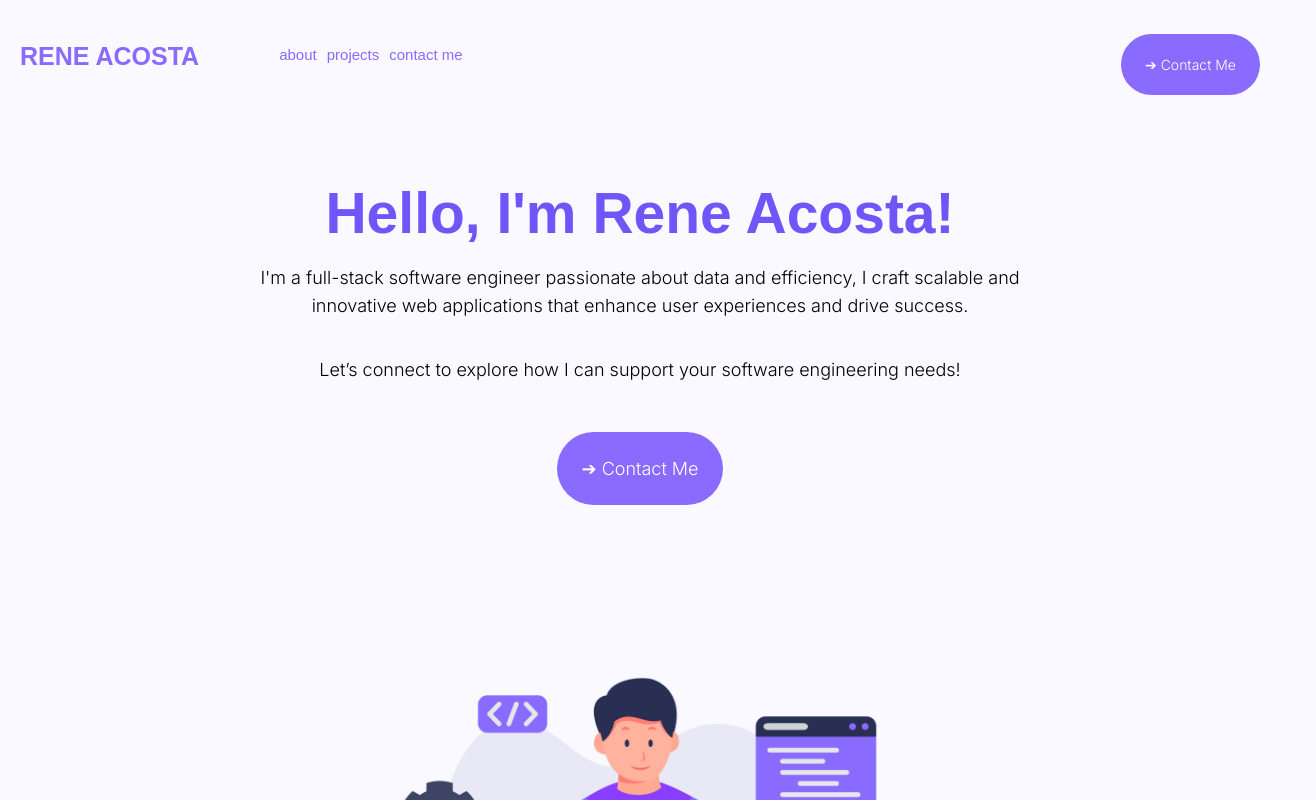
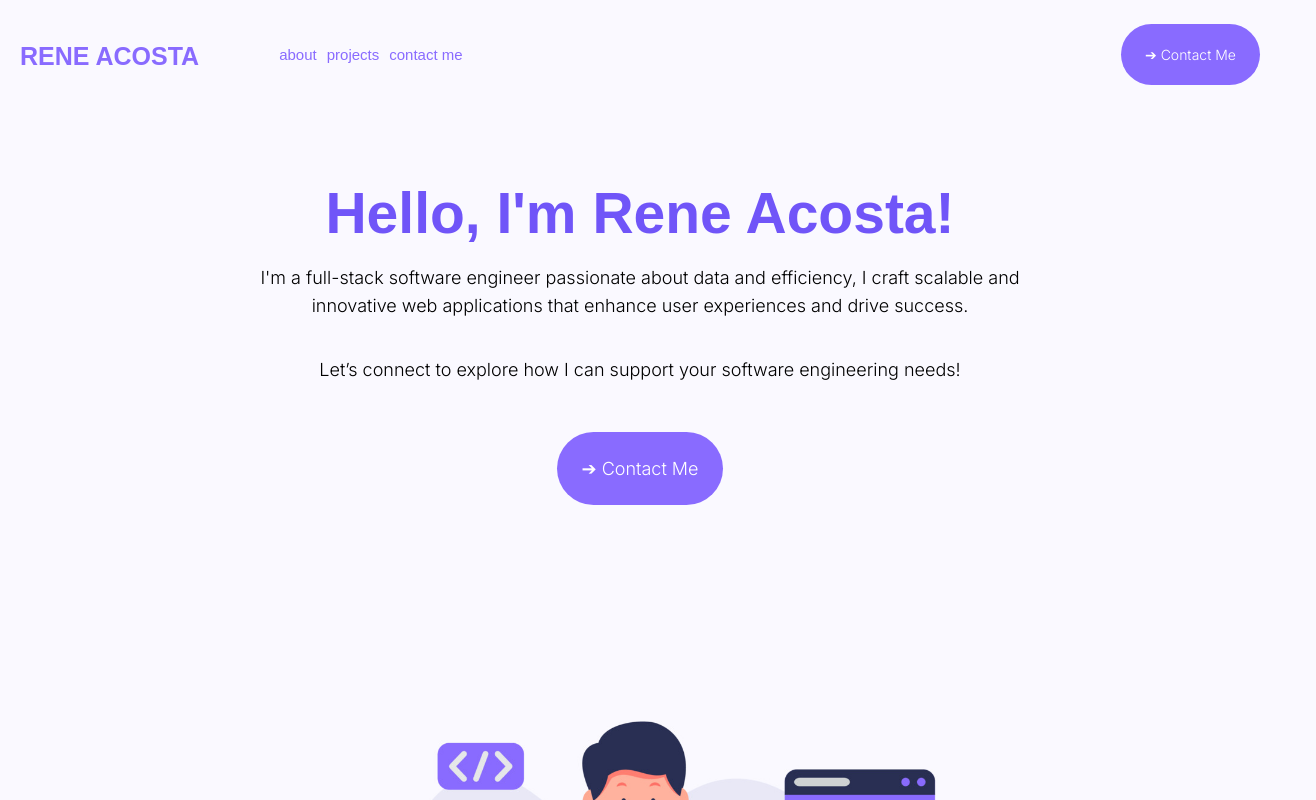
Before and after one commit to racosta323/rene-acosta-portfolio, a React (Create React App) app: page / in a window 1280 px wide. Shown: the top 800 px of the page, 1316 px wide, since content can reach past the window. Built offline with nearby package versions, Linux system fonts and the light colour scheme; a web font is replaced by a local one.

Commit message:
updates button on navbar to fit on screen

```diff
--- a/src/App.css
+++ b/src/App.css
@@ -1,3 +1,6 @@
+#root {
+  display: flex;
+}
 
 .reneimg {
   border-radius: 50%;
@@ -10,12 +13,6 @@
 #rene-container{
   width: 100%;
   margin: 0px 0px 80px;
-}
-
-#root {
-  background-color: #faf9ff;
-  min-height: 100%;
-  height: 100%;
 }
 
 .App-link {
@@ -53,6 +50,7 @@ li a:hover {
   /* overflow: hidden; */
   align-items: center;
   /* justify-content: flex-start; */
+  width: auto;
 }
 
 #nav-container-solid {
@@ -127,12 +125,6 @@ li a:hover {
   color: white;
 }
 
-#nav-btn, #nav-btn-solid {
-  /* display: flex; */
-  align-self: flex-end;
-
-}
-
 #nav-btn p, #nav-btn-solid p {
   font-size: 14px;
 }
@@ -174,11 +166,11 @@ button:hover {
 .sticky{
   position: fixed;
   top: 0;
-  width: 100%;
+  width: 100vw;
 }
 
 
-.fade-in-section {
+/* .fade-in-section {
   opacity: 0;
   transform: translateY(20vh);
   visibility: hidden;
@@ -192,11 +184,10 @@ button:hover {
   transform: none;
   visibility: visible;
   margin-top: 10px;
-}
+} */
 
 section {
     background-color: #faf9ff;
-    width: 80%;
     margin-right:auto;
     margin-left:auto;
     display: flex;
@@ -204,6 +195,7 @@ section {
     flex-direction: column;
     align-items: center;
     padding: 20px 0px 20px 0px;
+    width:100%;
 }
 
 section.about{
@@ -230,10 +222,10 @@ section.about > div {
 section.home {
   background-color: #faf9ff;
   padding-top: 180px;
-  width: 80%;
   margin-right:auto;
   margin-left:auto;
   display: flex;
+  width:100%;
 }
 
 section.projects {
```
